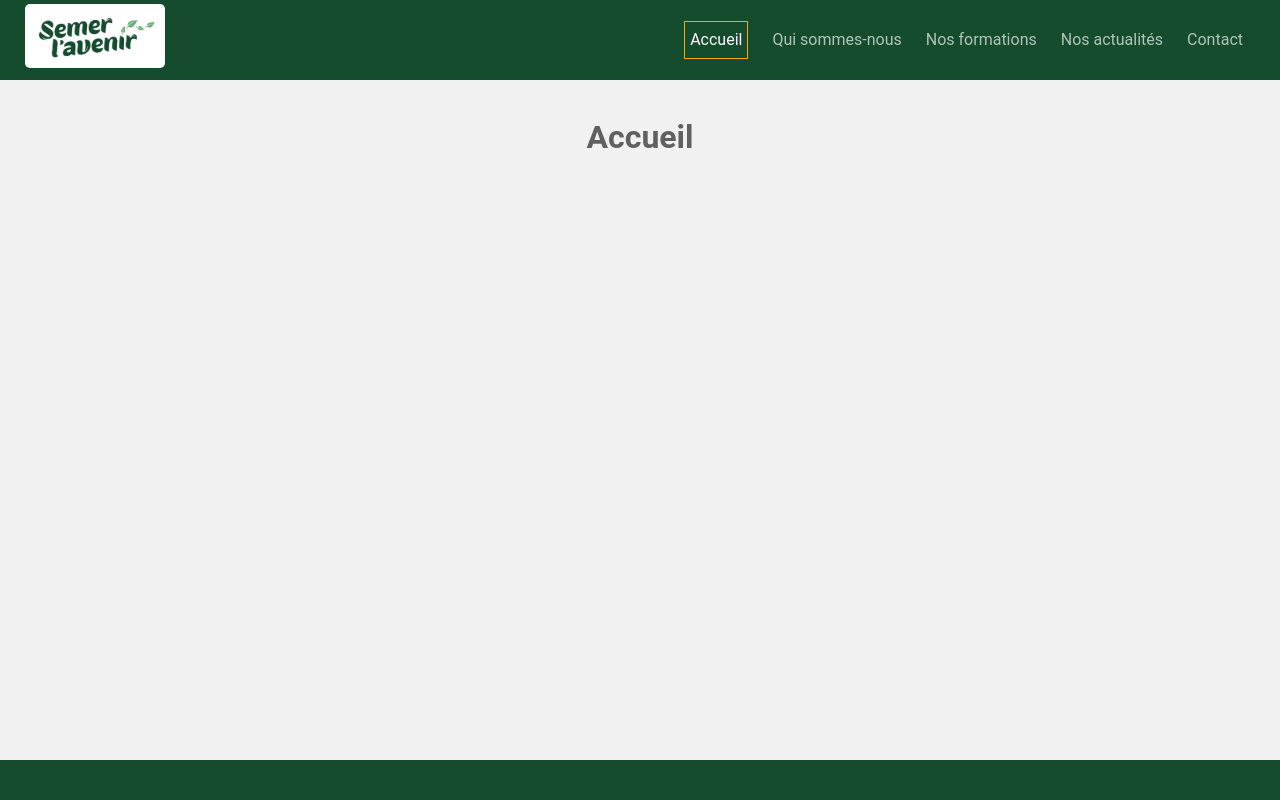
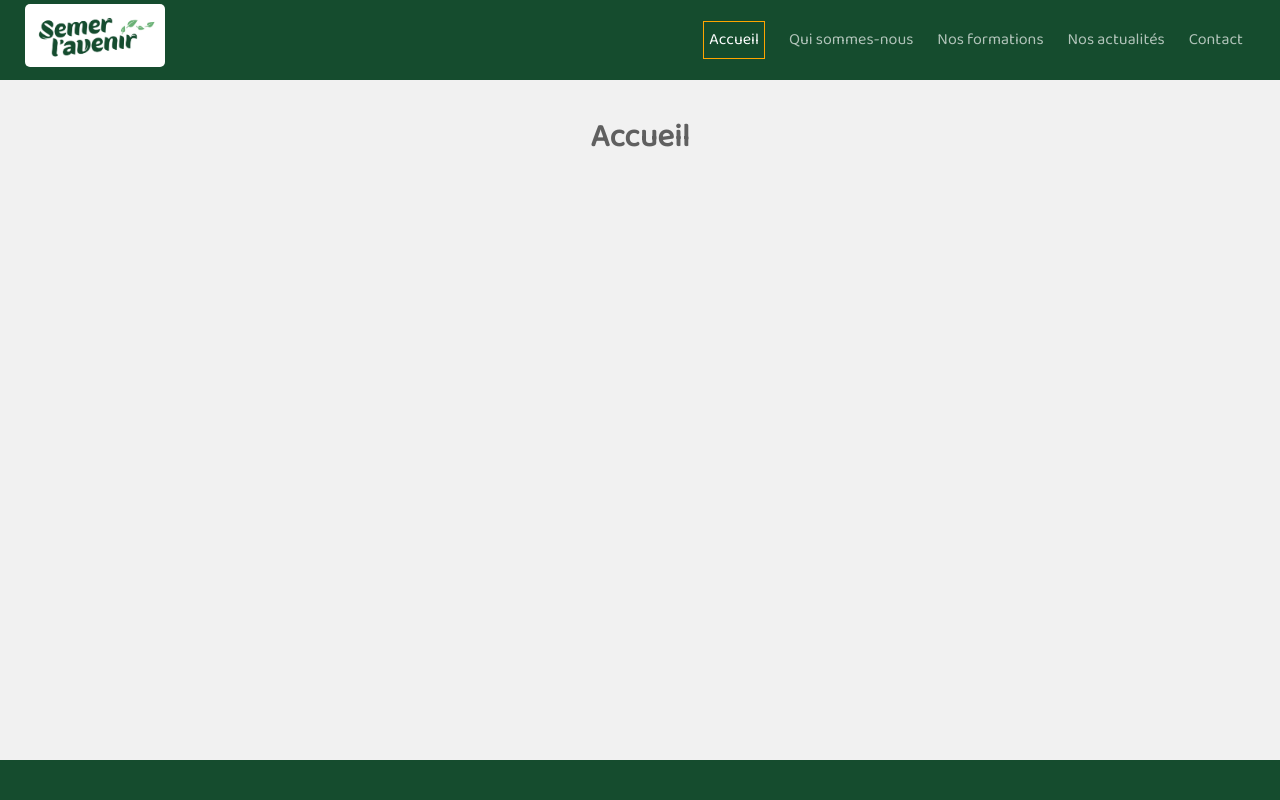
Before and after one commit to sermer12/sermer_avenir, a React (Vite) app in the folder frontend/: page / in a window 1280 px wide. Shown: the top 800 px of the page. Built offline with nearby package versions, Linux system fonts and the light colour scheme.

Commit message:
TYPO: Tous les éléments textuels des supportsgraphiques doivent être composés en Baloo 2

```diff
--- a/frontend/index.html
+++ b/frontend/index.html
@@ -3,6 +3,7 @@
   <head>
     <meta charset="UTF-8" />
     <link rel="icon" type="image/svg+xml" href="/vite.svg" />
+    <link href='https://fonts.googleapis.com/css?family=Baloo 2' rel='stylesheet'>
     <meta name="viewport" content="width=device-width, initial-scale=1.0" />
     <title>Semer l’avenir</title>
   </head>
--- a/frontend/src/styles/root.css
+++ b/frontend/src/styles/root.css
@@ -1,6 +1,6 @@
 body {
   background: #f1f1f1;
-  font-family: Roboto, sans-serif;
+  font-family: 'Baloo 2';
   color: rgb(0, 0, 0, 0.6);
   margin: 0;
   line-height: 1.3;
```
